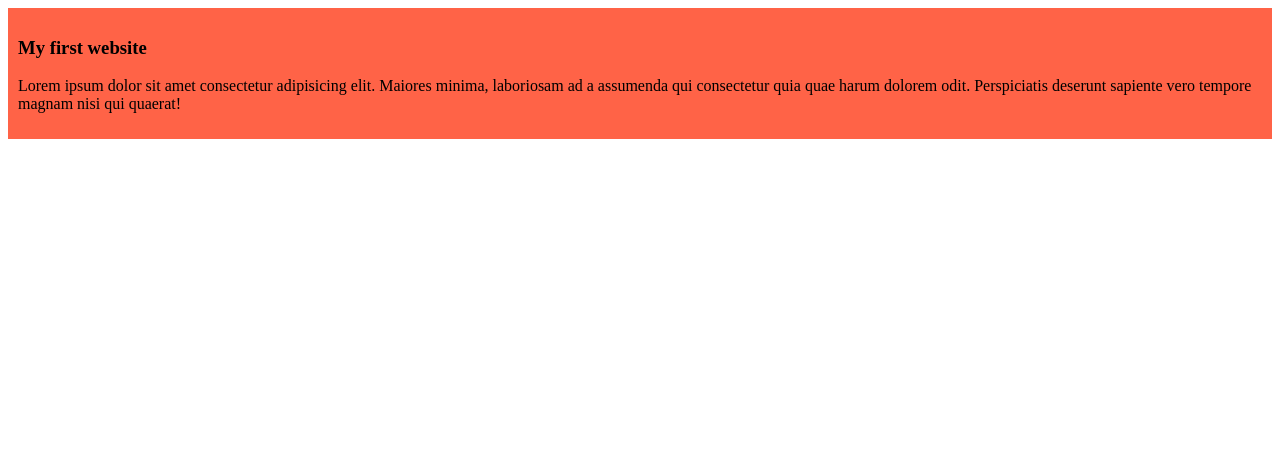
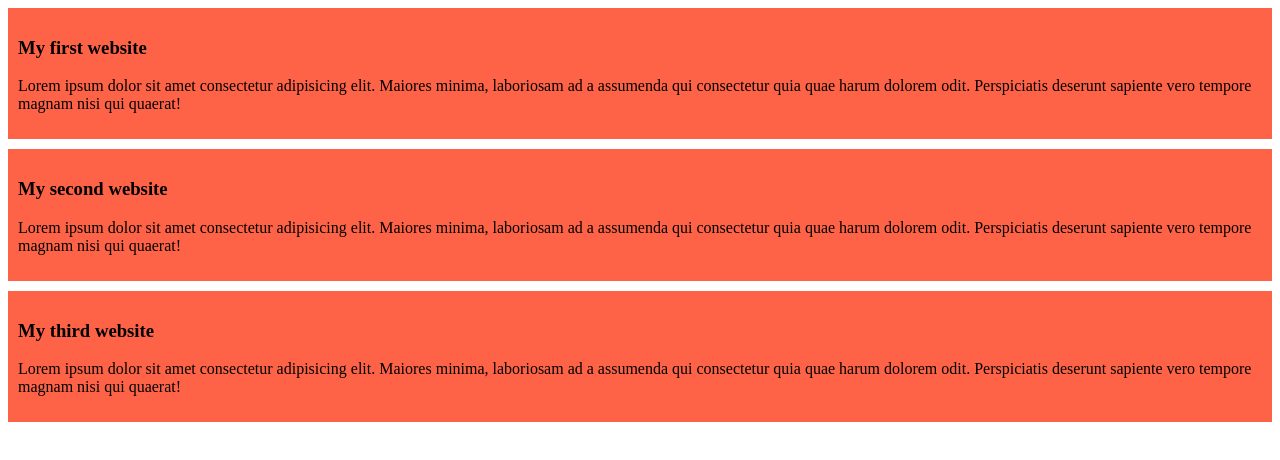
Before and after one commit to Shiyam516/my-simple-website, a plain HTML site: page index.html in a window 1280 px wide. Drawn offline with Linux system fonts and the light colour scheme.

Commit message:
added the second and the third blog

```diff
--- a/index.html
+++ b/index.html
@@ -11,5 +11,13 @@
         <h3>My first website</h3>
         <p>Lorem ipsum dolor sit amet consectetur adipisicing elit. Maiores minima, laboriosam ad a assumenda qui consectetur quia quae harum dolorem odit. Perspiciatis deserunt sapiente vero tempore magnam nisi qui quaerat!</p>
     </div>
+    <div>
+        <h3>My second website</h3>
+        <p>Lorem ipsum dolor sit amet consectetur adipisicing elit. Maiores minima, laboriosam ad a assumenda qui consectetur quia quae harum dolorem odit. Perspiciatis deserunt sapiente vero tempore magnam nisi qui quaerat!</p>
+    </div>
+    <div>
+        <h3>My third website</h3>
+        <p>Lorem ipsum dolor sit amet consectetur adipisicing elit. Maiores minima, laboriosam ad a assumenda qui consectetur quia quae harum dolorem odit. Perspiciatis deserunt sapiente vero tempore magnam nisi qui quaerat!</p>
+    </div>
 </body>
 </html>
--- a/styles/blog.css
+++ b/styles/blog.css
@@ -1,4 +1,5 @@
 div{
     background-color: tomato;
     padding: 10px;
+    margin-bottom: 10px;
 }
```
